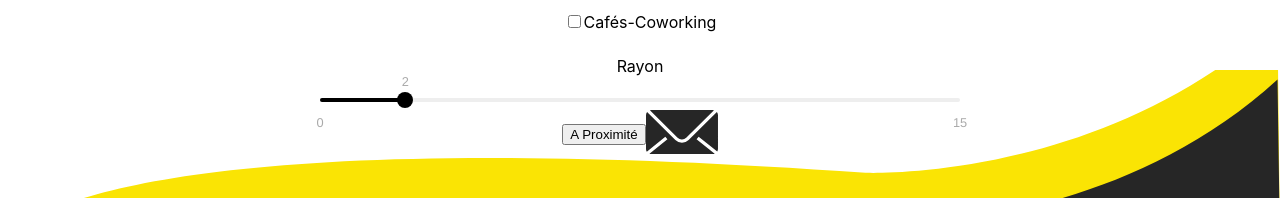
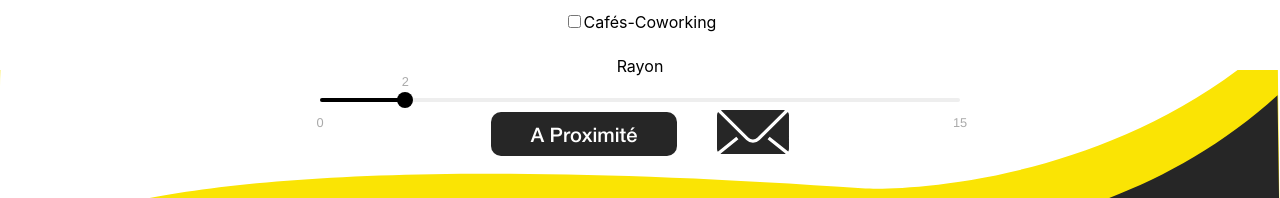
Before and after one commit to WildCodeSchool/Paris-0919-P2-Job-meetup, a React (Create React App) app in the folder breakit/: page / in a window 1280 px wide. Shown: the part 602-800 px from the top of the page. Built offline with nearby package versions, Linux system fonts and the light colour scheme.

Commit message:
add a media queries for the footer and resize the button

```diff
--- a/breakit/src/components/Footer.css
+++ b/breakit/src/components/Footer.css
@@ -2,9 +2,10 @@
     src:url("../components/fonts/HelveticaNeue_Medium.ttf")}
 
 
-    .buttonDiv{
+.buttonDiv{
         align-items: center;
         display: flex;
+
 
     }
     .button {
@@ -69,3 +70,10 @@
 
         }
       }
+
+      @media screen and (min-width: 900px) {
+        .container {
+            background-position: bottom 20% left 0%;
+
+        }
+      }
--- a/breakit/src/components/Footer.js
+++ b/breakit/src/components/Footer.js
@@ -25,7 +25,7 @@ class Footer extends React.Component {
 
             <div className="buttonDiv">
 
-              <input type="button" className="FisrtButton" onClick={this.props.footerClick}  value = "A Proximité"></input>
+              <input type="button" className="button" onClick={this.props.footerClick}  value = "A Proximité"></input>
               <div className="pictoMail">
               <img src={pictoMail} alt="picto mail"></img>
               </div>
```
